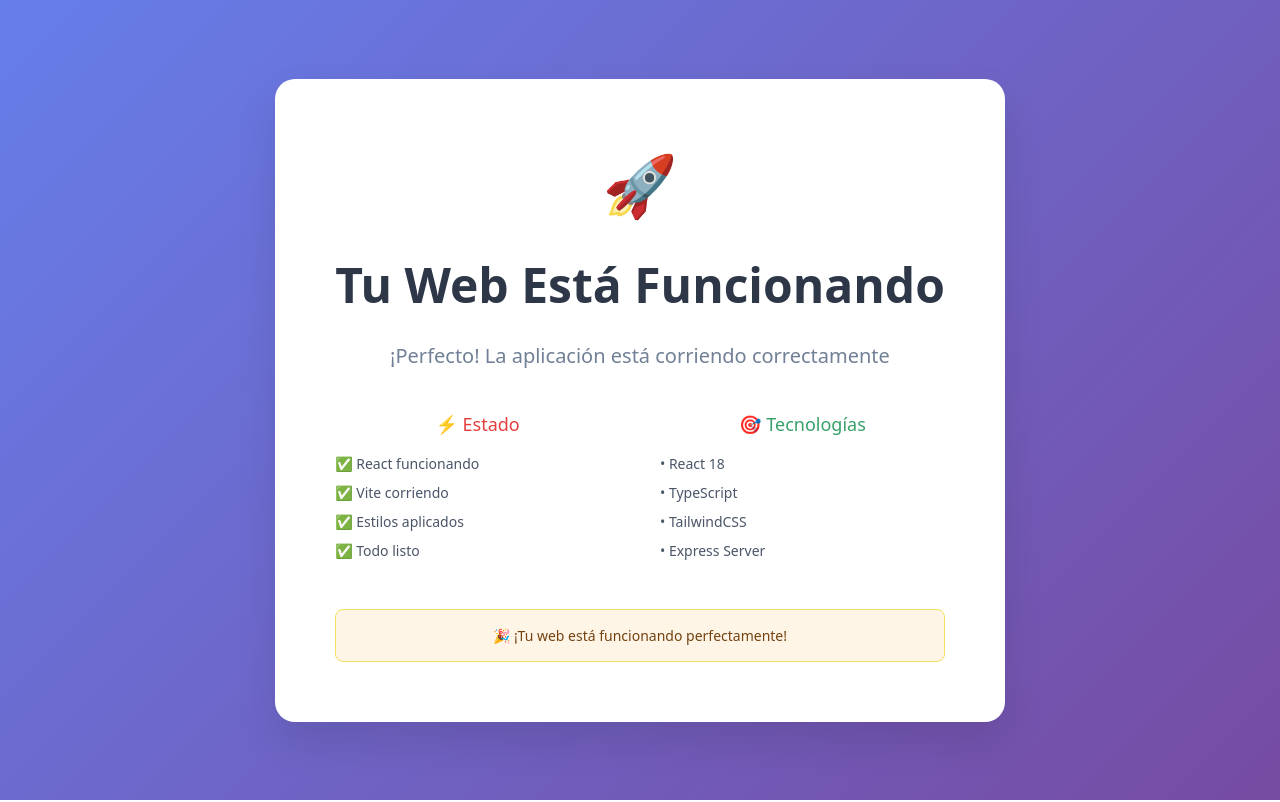
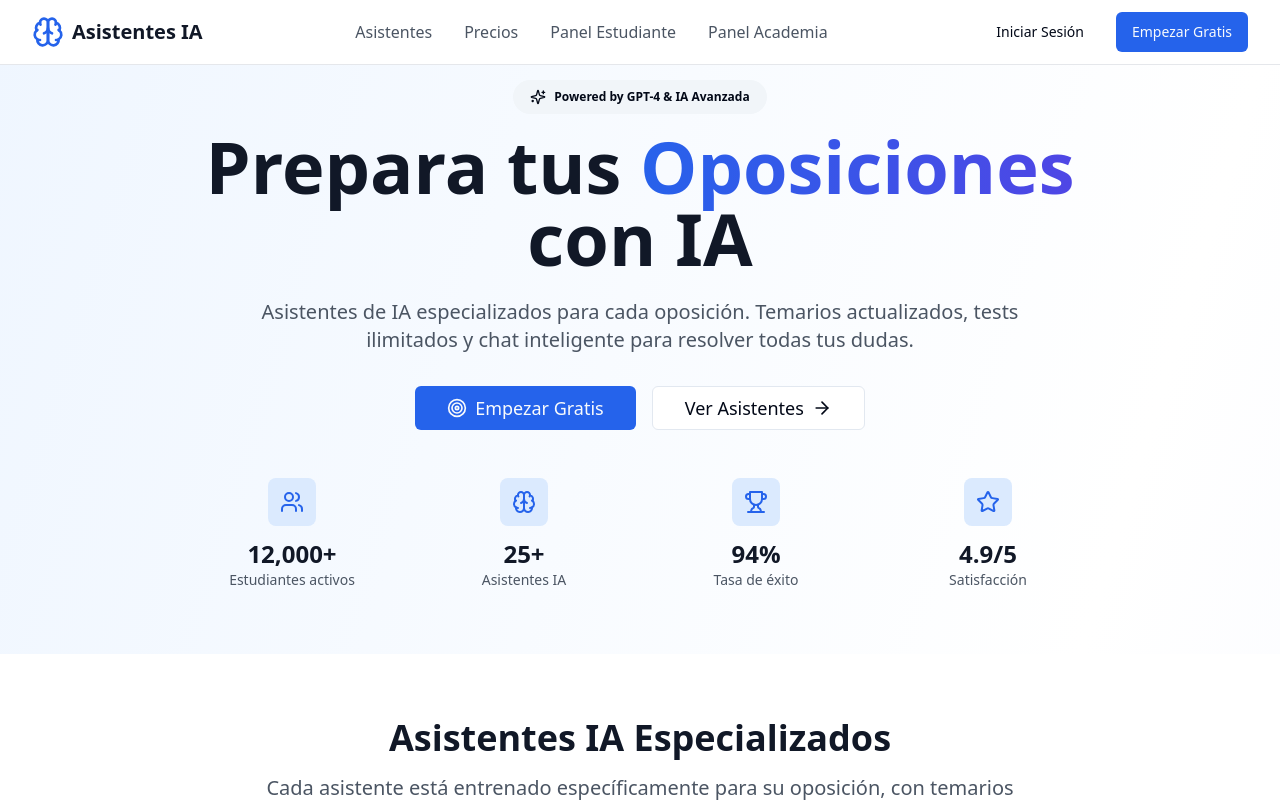
Before and after one commit to JAVI898989/ULTIMO-, a React (Vite) app: page / in a window 1280 px wide. Shown: the top 802 px of the page. Built offline with nearby package versions, Linux system fonts and the light colour scheme.

Commit message:
Restaurar la web real de GitHub - Asistentes IA

```diff
--- a/client/App.tsx
+++ b/client/App.tsx
@@ -1,80 +1,40 @@
 import React from 'react';
+import { BrowserRouter as Router, Routes, Route } from 'react-router-dom';
+import { Toaster } from 'sonner';
+import Index from './pages/Index';
+import Login from './pages/Login';
+import AssistantDetail from './pages/AssistantDetail';
+import EstudiantePanel from './pages/EstudiantePanel';
+import AcademiaPanel from './pages/AcademiaPanel';
+import AdminPanel from './pages/admin/AdminPanel';
+import Assistants from './pages/admin/Assistants';
+import FamilyPacks from './pages/admin/FamilyPacks';
+import Referrals from './pages/admin/Referrals';
+import TemarioAcademicoSimple from './pages/TemarioAcademicoSimple';
+import CheckoutSuccess from './pages/CheckoutSuccess';
+import CheckoutCancel from './pages/CheckoutCancel';
 
 function App() {
   return (
-    <div style={{
-      minHeight: '100vh',
-      background: 'linear-gradient(135deg, #667eea 0%, #764ba2 100%)',
-      display: 'flex',
-      alignItems: 'center',
-      justifyContent: 'center',
-      fontFamily: 'system-ui, -apple-system, sans-serif'
-    }}>
-      <div style={{
-        background: 'white',
-        borderRadius: '20px',
-        padding: '60px',
-        boxShadow: '0 20px 40px rgba(0,0,0,0.1)',
-        textAlign: 'center',
-        maxWidth: '800px',
-        margin: '20px'
-      }}>
-        <div style={{ fontSize: '60px', marginBottom: '20px' }}>🚀</div>
-        <h1 style={{
-          fontSize: '48px',
-          margin: '0 0 20px 0',
-          color: '#2d3748',
-          fontWeight: '700'
-        }}>
-          Tu Web Está Funcionando
-        </h1>
-        <p style={{
-          fontSize: '20px',
-          color: '#718096',
-          marginBottom: '40px'
-        }}>
-          ¡Perfecto! La aplicación está corriendo correctamente
-        </p>
-
-        <div style={{
-          display: 'grid',
-          gridTemplateColumns: '1fr 1fr',
-          gap: '40px',
-          marginBottom: '40px'
-        }}>
-          <div>
-            <h3 style={{ color: '#e53e3e', marginBottom: '15px', fontSize: '18px' }}>⚡ Estado</h3>
-            <div style={{ textAlign: 'left', fontSize: '14px', color: '#4a5568' }}>
-              <div style={{ marginBottom: '8px' }}>✅ React funcionando</div>
-              <div style={{ marginBottom: '8px' }}>✅ Vite corriendo</div>
-              <div style={{ marginBottom: '8px' }}>✅ Estilos aplicados</div>
-              <div style={{ marginBottom: '8px' }}>✅ Todo listo</div>
-            </div>
-          </div>
-
-          <div>
-            <h3 style={{ color: '#38a169', marginBottom: '15px', fontSize: '18px' }}>🎯 Tecnologías</h3>
-            <div style={{ textAlign: 'left', fontSize: '14px', color: '#4a5568' }}>
-              <div style={{ marginBottom: '8px' }}>• React 18</div>
-              <div style={{ marginBottom: '8px' }}>• TypeScript</div>
-              <div style={{ marginBottom: '8px' }}>• TailwindCSS</div>
-              <div style={{ marginBottom: '8px' }}>• Express Server</div>
-            </div>
-          </div>
-        </div>
-
-        <div style={{
-          background: '#fef5e7',
-          border: '1px solid #f6e05e',
-          borderRadius: '8px',
-          padding: '15px',
-          fontSize: '14px',
-          color: '#744210'
-        }}>
-          🎉 ¡Tu web está funcionando perfectamente!
-        </div>
+    <Router>
+      <div className="App">
+        <Routes>
+          <Route path="/" element={<Index />} />
+          <Route path="/login" element={<Login />} />
+          <Route path="/assistant/:slug" element={<AssistantDetail />} />
+          <Route path="/assistant/:slug/temario" element={<TemarioAcademicoSimple />} />
+          <Route path="/estudiante" element={<EstudiantePanel />} />
+          <Route path="/academia" element={<AcademiaPanel />} />
+          <Route path="/admin" element={<AdminPanel />} />
+          <Route path="/admin/assistants" element={<Assistants />} />
+          <Route path="/admin/family-packs" element={<FamilyPacks />} />
+          <Route path="/admin/referrals" element={<Referrals />} />
+          <Route path="/checkout/success" element={<CheckoutSuccess />} />
+          <Route path="/checkout/cancel" element={<CheckoutCancel />} />
+        </Routes>
+        <Toaster />
       </div>
-    </div>
+    </Router>
   );
 }
 
```
